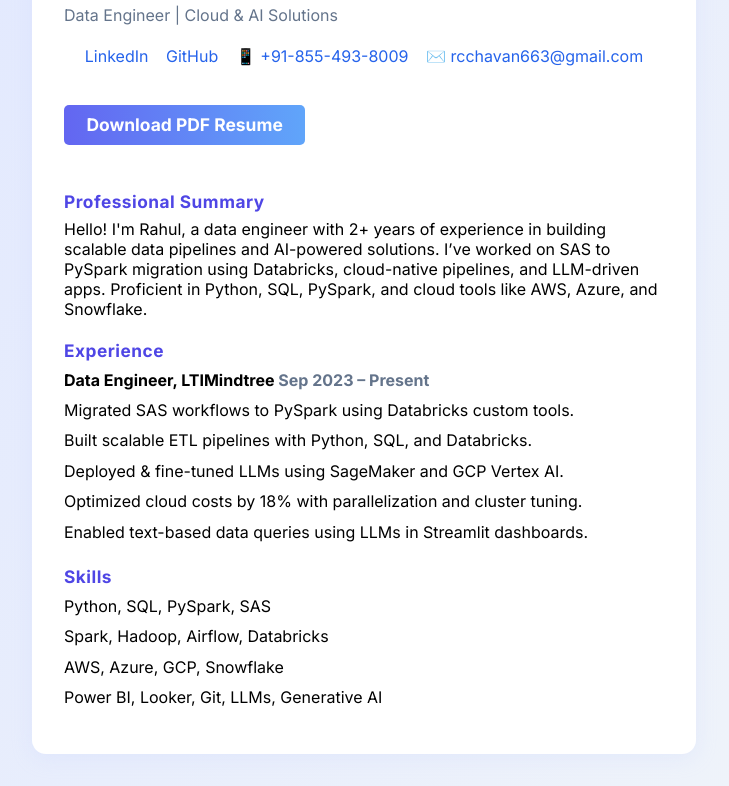
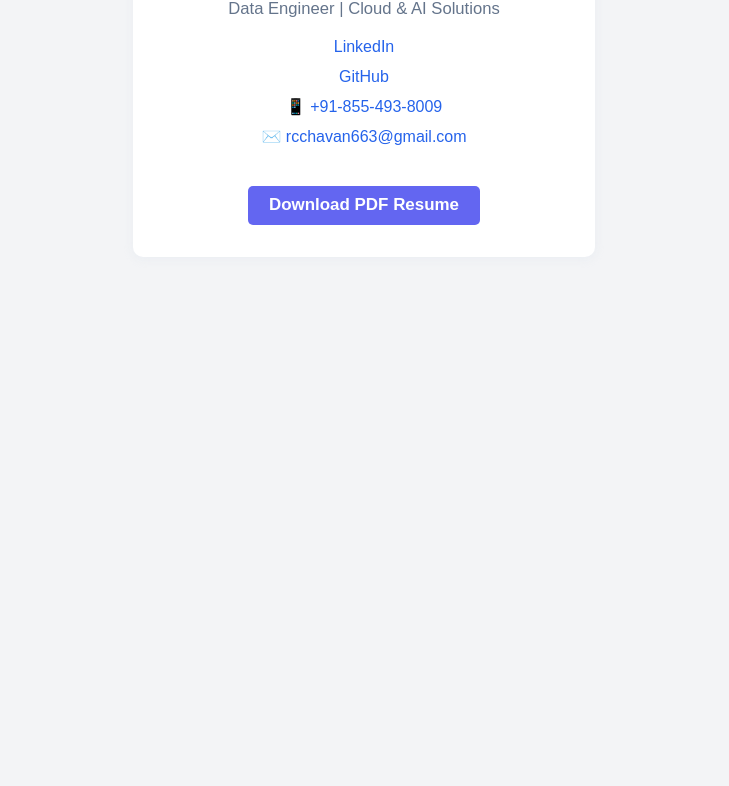
Before and after one commit to rahul21chavan/resume, a plain HTML site: page index.html in a window 1280 px wide. Shown: the part 127-913 px from the top of the page, without its empty margins (276-1005 px from the left). After the commit the page ends 800 px from the top, so only its background shows below. Drawn offline with Linux system fonts and the light colour scheme.

Commit message:
Update index.html

```diff
--- a/index.html
+++ b/index.html
@@ -2,82 +2,73 @@
 <html lang="en">
 <head>
   <meta charset="UTF-8">
-  <title>Rahul Chavan - Data Engineer</title>
+  <title>Rahul Chavan - Resume</title>
   <meta name="viewport" content="width=device-width, initial-scale=1">
-  <link href="https://fonts.googleapis.com/css2?family=Inter:wght@400;700&display=swap" rel="stylesheet">
   <style>
     body {
-      background: linear-gradient(120deg, #e0e7ff 0%, #f1f5f9 100%);
-      font-family: 'Inter', Arial, sans-serif;
+      background: #f3f4f6;
+      font-family: Arial, sans-serif;
       margin: 0; padding: 0;
-      min-height: 100vh;
     }
-    .wrapper {
-      max-width: 600px;
-      margin: 2rem auto;
+    .container {
+      max-width: 420px;
+      margin: 3rem auto;
       background: #fff;
-      border-radius: 14px;
-      box-shadow: 0 4px 20px #c7d2fe44;
-      padding: 2.5rem 2rem 2rem 2rem;
+      border-radius: 10px;
+      box-shadow: 0 2px 10px #e0e7ef70;
+      padding: 2rem 1.3rem;
+      text-align: center;
     }
     h1 {
       margin-top: 0;
-      color: #3730a3;
-      font-size: 2rem;
+      color: #2d3a61;
+      font-size: 1.6rem;
       letter-spacing: 0.5px;
     }
-    .headline { color: #64748b; margin-bottom: 1.3rem; }
+    .role {
+      color: #64748b;
+      margin-bottom: 1.2rem;
+      font-size: 1.04rem;
+    }
     .contacts {
       display: flex;
-      flex-wrap: wrap;
-      gap: 1.1rem;
+      flex-direction: column;
+      gap: 0.7rem;
       font-size: 1rem;
-      margin-bottom: 1.2rem;
+      margin-bottom: 1.5rem;
       align-items: center;
-      justify-content: center;
     }
     .contacts a, .contacts span {
       color: #2563eb;
       text-decoration: none;
     }
     .contacts a:hover { text-decoration: underline; }
-    .section-title {
-      font-size: 1.08rem;
-      color: #4f46e5;
-      margin: 1.2em 0 0.4em 0;
-      font-weight: 700;
-      letter-spacing: 0.5px;
-    }
-    ul, li { margin:0; padding:0; list-style:none; }
-    ul { margin-bottom: 0.7em; }
-    li { margin-bottom: 0.3em; line-height: 1.6; }
-    .bold { font-weight: 600; }
     .resume-link {
       display: inline-block;
-      margin: 1.2rem 0 1.6rem 0;
-      padding: 0.6rem 1.4rem;
-      background: linear-gradient(90deg, #6366f1 0%, #60a5fa 100%);
+      margin-top: 1rem;
+      padding: 0.6rem 1.3rem;
+      background: #6366f1;
       color: #fff;
       border-radius: 5px;
       font-weight: 600;
-      font-size: 1.09rem;
+      font-size: 1.06rem;
       text-decoration: none;
       transition: background 0.2s, transform 0.2s;
     }
     .resume-link:hover, .resume-link:focus {
-      background: linear-gradient(90deg, #4338ca 0%, #2563eb 100%);
-      transform: translateY(-2px) scale(1.03);
+      background: #4338ca;
+      transform: scale(1.03);
     }
-    @media (max-width: 700px) {
-      .wrapper { padding: 1.1rem 0.2rem; }
-      h1 { font-size: 1.35rem; }
+    @media (max-width: 600px) {
+      .container { padding: 1rem 0.2rem; }
+      h1 { font-size: 1.2rem; }
     }
   </style>
 </head>
 <body>
-  <div class="wrapper">
+  <div class="container">
     <h1>Rahul Chavan</h1>
-    <div class="headline">Data Engineer | Cloud & AI Solutions</div>
+    <div class="role">Data Engineer | Cloud & AI Solutions</div>
     <div class="contacts">
       <a href="https://www.linkedin.com/in/rahul21chavan" target="_blank">LinkedIn</a>
       <a href="https://github.com/rahul21chavan" target="_blank">GitHub</a>
@@ -85,26 +76,6 @@
       <a href="mailto:rcchavan663@gmail.com">✉️ rcchavan663@gmail.com</a>
     </div>
     <a class="resume-link" href="rahul_chavan_resume.pdf" target="_blank">Download PDF Resume</a>
-    <div class="section-title">Professional Summary</div>
-    <div>
-      Hello! I'm Rahul, a data engineer with 2+ years of experience in building scalable data pipelines and AI-powered solutions. I’ve worked on SAS to PySpark migration using Databricks, cloud-native pipelines, and LLM-driven apps. Proficient in Python, SQL, PySpark, and cloud tools like AWS, Azure, and Snowflake.
-    </div>
-    <div class="section-title">Experience</div>
-    <ul>
-      <li class="bold">Data Engineer, LTIMindtree <span style="color:#64748b;">Sep 2023 – Present</span></li>
-      <li>Migrated SAS workflows to PySpark using Databricks custom tools.</li>
-      <li>Built scalable ETL pipelines with Python, SQL, and Databricks.</li>
-      <li>Deployed & fine-tuned LLMs using SageMaker and GCP Vertex AI.</li>
-      <li>Optimized cloud costs by 18% with parallelization and cluster tuning.</li>
-      <li>Enabled text-based data queries using LLMs in Streamlit dashboards.</li>
-    </ul>
-    <div class="section-title">Skills</div>
-    <ul>
-      <li>Python, SQL, PySpark, SAS</li>
-      <li>Spark, Hadoop, Airflow, Databricks</li>
-      <li>AWS, Azure, GCP, Snowflake</li>
-      <li>Power BI, Looker, Git, LLMs, Generative AI</li>
-    </ul>
   </div>
 </body>
 </html>
```
